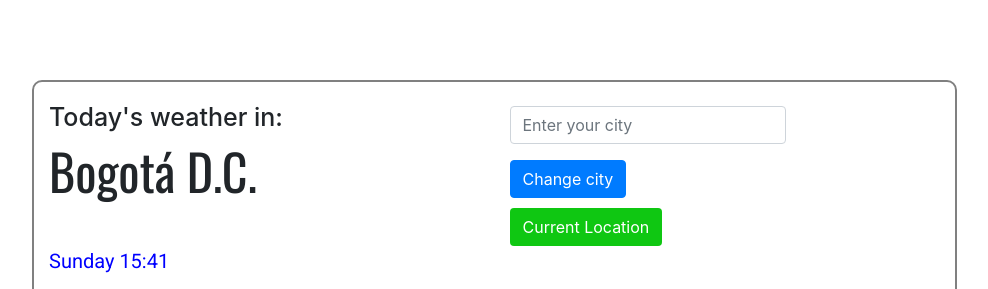
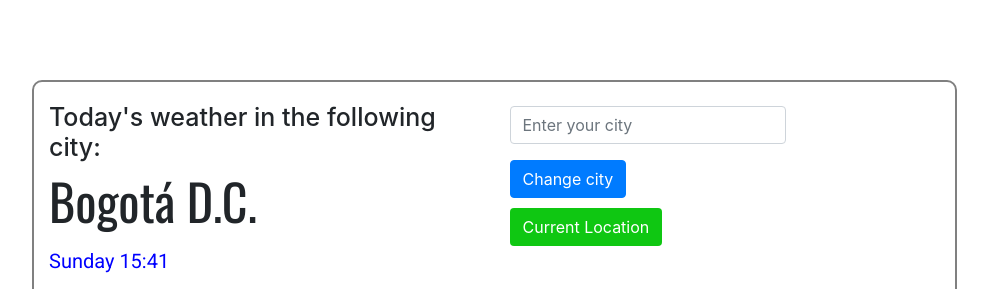
Before and after one commit to Juanma9101/JuanMa-Study-Repository, a plain HTML site: page index.html in a window 1280 px wide. Shown: the top 289 px of the page, without its empty margins (53-1041 px from the left). Drawn offline with nearby package versions, Linux system fonts and the light colour scheme.

Commit message:
Update index.html

```diff
--- a/index.html
+++ b/index.html
@@ -33,7 +33,7 @@
         <div class="row">
           <div class="col-6">
             <h4 style="margin-top: 20px" class="main_title">
-              Today's weather in:
+              Today's weather in the following city:
             </h4>
             <h1 class="MainCity" id="the-city">Bogotá D.C.</h1>
           </div>
```
